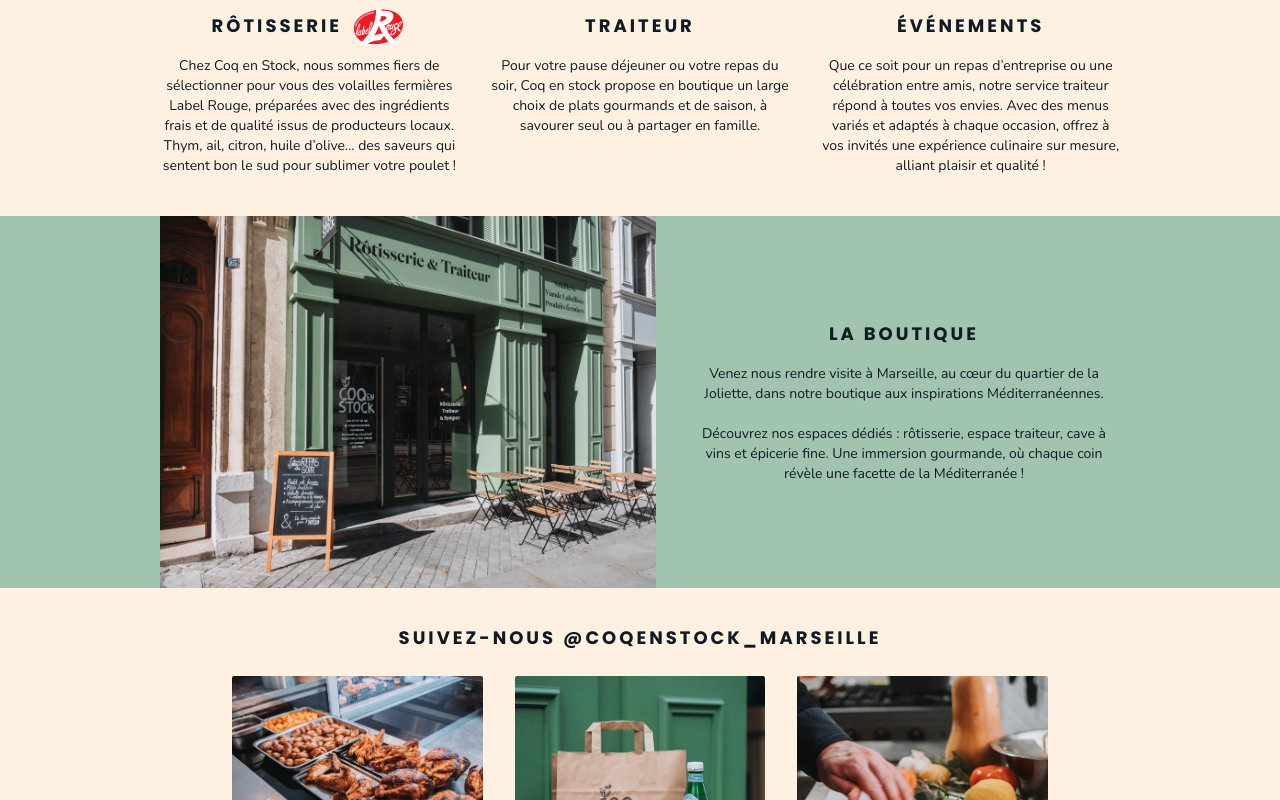
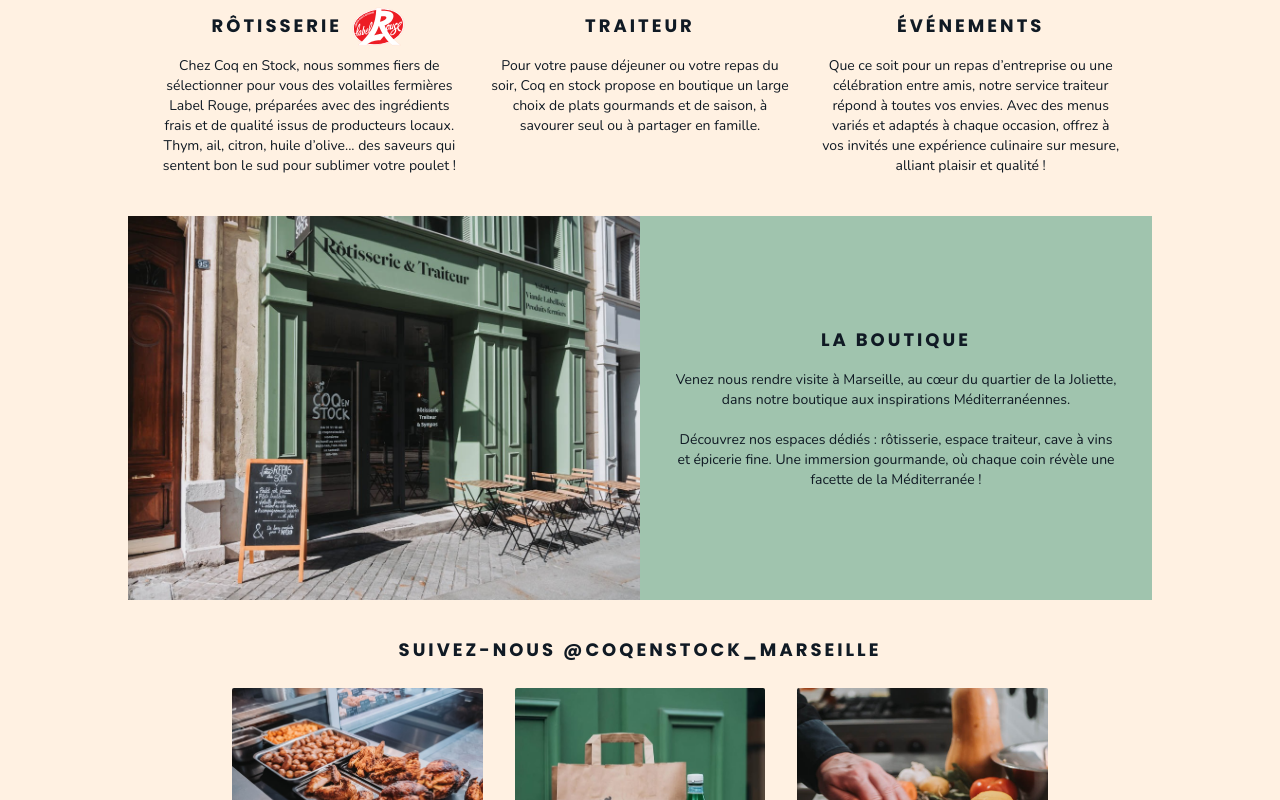
Before and after one commit to remi59800/coq-en-stock-13, a Next.js app: page / in a window 1280 px wide. Shown: the part 602-1402 px from the top of the page. Built offline with nearby package versions, Linux system fonts and the light colour scheme.

Commit message:
modified la boutique on accueil

```diff
--- a/src/app/page.tsx
+++ b/src/app/page.tsx
@@ -118,9 +118,8 @@
         </FadeIn>
       </div>
 
-      <div className='bg-green w-full'>
       <FadeIn duration={1} delay={0.2}>
-          <div className='w-full max-w-5xl mx-auto transition-all duration-180 ease-in-out flex flex-col mm:flex-row items-center lg:pl-8'>
+        <div className='bg-green w-full max-w-5xl mx-auto transition-all duration-180 ease-in-out flex flex-col mm:flex-row items-center'>
           <div className='w-full mx-auto grid grid-cols-1 mm:grid-cols-2 items-center'>
             <Image
               className='w-full h-auto object-cover'
@@ -134,20 +133,18 @@
                 LA BOUTIQUE
               </h2>
               <p className='text-center text-sm font-nunito'>
-                  Venez nous rendre visite à Marseille, au cœur du quartier de
-                  la Joliette, dans notre boutique aux inspirations
-                  Méditerranéennes.
+                Venez nous rendre visite à Marseille, au cœur du quartier de la
+                Joliette, dans notre boutique aux inspirations Méditerranéennes.
                 <br />
                 <br />
-                  Découvrez nos espaces dédiés : rôtisserie, espace traiteur,
-                  cave à vins et épicerie fine. Une immersion gourmande, où
-                  chaque coin révèle une facette de la Méditerranée !
+                Découvrez nos espaces dédiés : rôtisserie, espace traiteur, cave
+                à vins et épicerie fine. Une immersion gourmande, où chaque coin
+                révèle une facette de la Méditerranée !
               </p>
             </div>
           </div>
         </div>
       </FadeIn>
-      </div>
 
       <div className='py-9 max-w-4xl'>
         <FadeIn duration={0.8} delay={0.3}>
```
Lines whose indentation alone changed are shown as unchanged.
